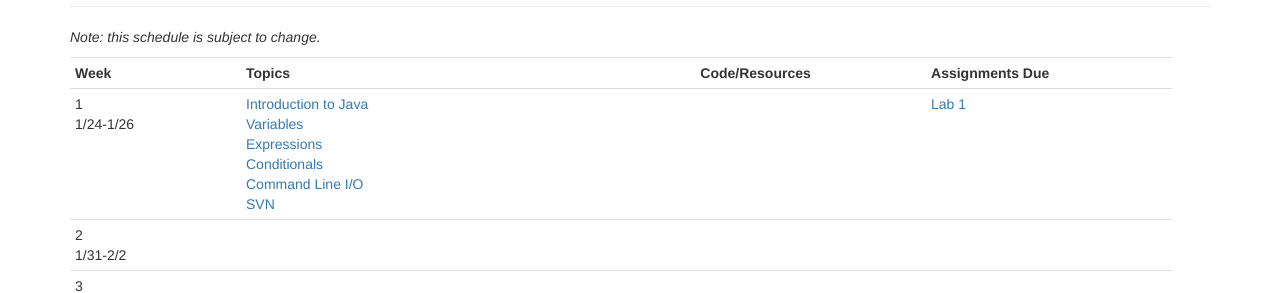
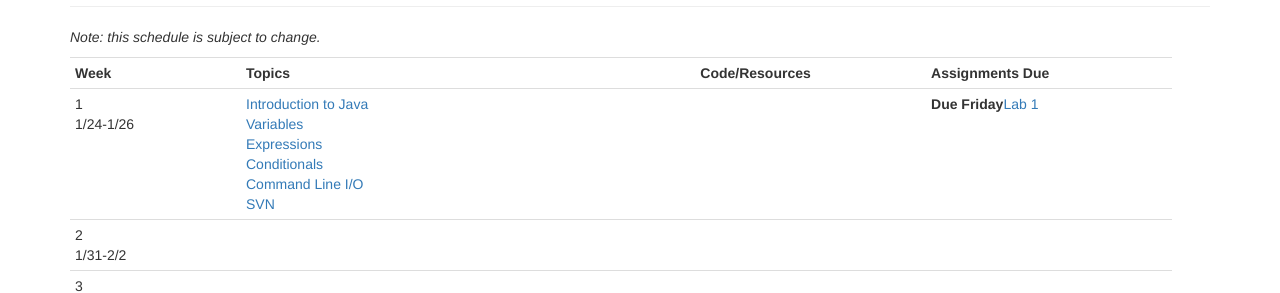
Before and after one commit to CS514-F17/cs514-f17.github.io, a Jekyll site: the page built from schedule.html, in a window 1280 px wide and 1197 px high. Shown: the part 142-435 px from the top of the window. Built offline with Jekyll 4.4.1, drawn with Linux system fonts in a browser that asks for light colours.

Commit message:
add lab 1 due date

```diff
--- a/schedule.html
+++ b/schedule.html
@@ -29,7 +29,7 @@ title: Schedule
 			</td>
 			<td>
 			</td>
-			<td><a href="https://github.com/CS112-S17/labs/blob/master/lab1.md">Lab 1</a></td>
+			<td><strong>Due Friday</strong><a href="https://github.com/CS112-S17/labs/blob/master/lab1.md">Lab 1</a></td>
 		</tr>
 		<tr>
 			<td>2<br/>1/31-2/2</td>
```
